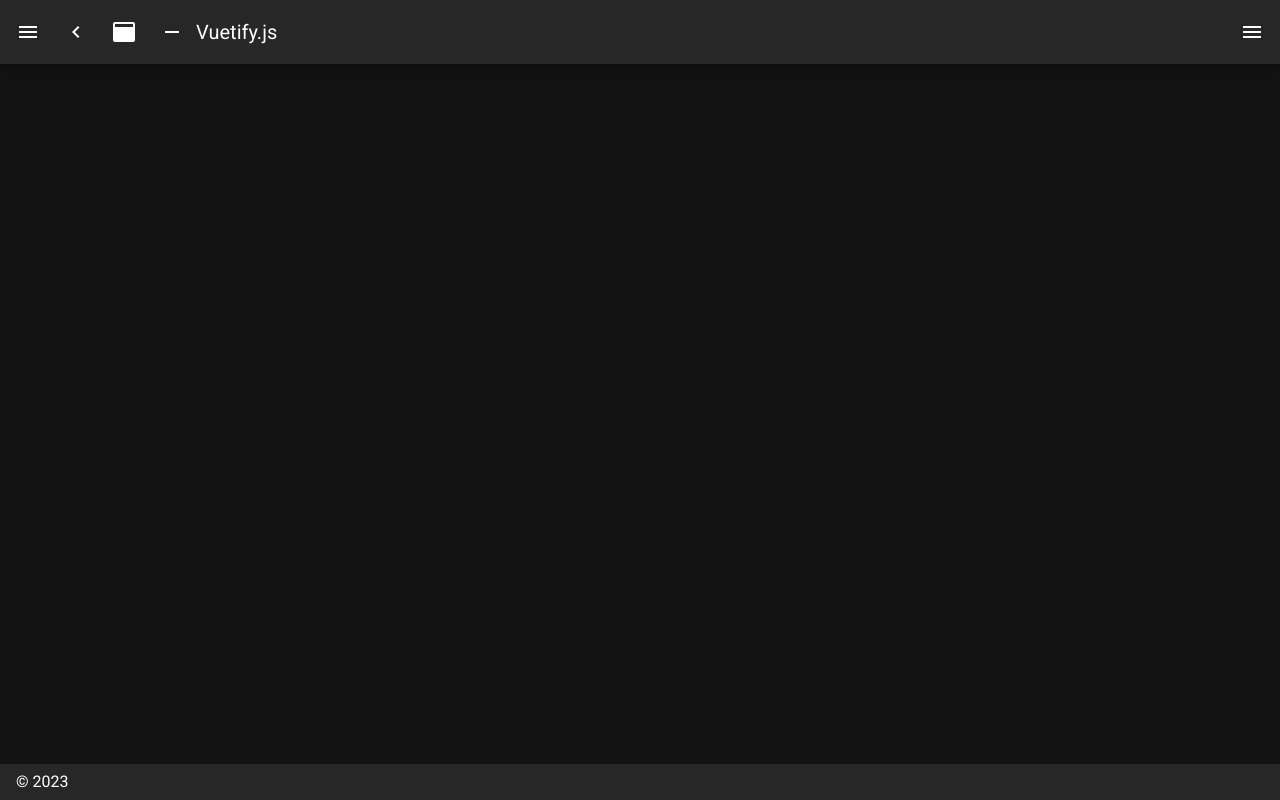
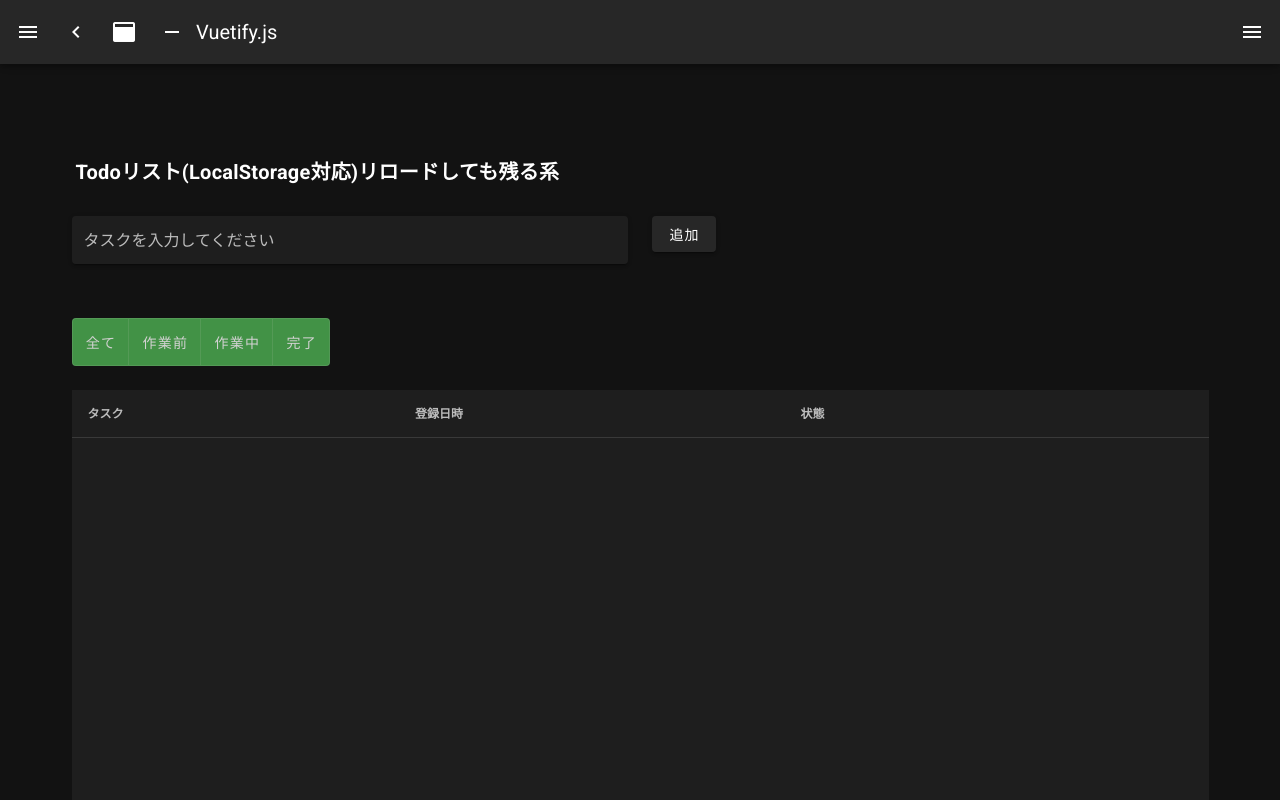
Before and after one commit to fieldhawker/nuxt_sample, a Nuxt app: page /todo2 in a window 1280 px wide. Before the commit this address had no page. Shown: the top 800 px of the page. Built offline with nearby package versions, Linux system fonts and the light colour scheme.

Commit message:
todoのLocalStrage対応版を追加

```diff
--- a/layouts/default.vue
+++ b/layouts/default.vue
@@ -126,7 +126,12 @@ export default {
           icon: 'mdi-chart-bubble',
           title: 'LocalStorageを試す',
           to: '/localstorage'
-        }
+        },
+        {
+          icon: 'mdi-chart-bubble',
+          title: 'Todoアプリ(LocalStorage対応版)',
+          to: '/todo2'
+        },
       ],
       miniVariant: false,
       right: true,
--- /dev/null
+++ b/pages/todo2/index.vue
@@ -0,0 +1,213 @@
+<!-- pages/todo2/index.vue -->
+<template>
+  <v-app>
+    <v-main mt-0 pt-0>
+      <v-card-title class="font-weight-bold"
+        >Todoリスト(LocalStorage対応)リロードしても残る系</v-card-title
+      >
+      <v-container>
+        <v-row>
+          <v-col>
+            <v-text-field
+              v-model="content"
+              name="addName"
+              label="タスクを入力してください"
+              solo
+            ></v-text-field>
+          </v-col>
+          <v-col>
+            <v-btn outlline class="normal" @click="insert">追加</v-btn>
+          </v-col>
+        </v-row>
+      </v-container>
+      <v-container>
+        <v-btn-toggle v-model="selected">
+          <v-btn
+            outlline
+            class="green"
+            :v-bind:class="{ 'is-active': !find_flg }"
+            @click="flag_reset"
+            >全て</v-btn
+          >
+          <v-btn
+            outlline
+            class="green"
+            :v-bind:class="{ 'is-active': find_flg && find_state == '作業前' }"
+            @click="find('作業前')"
+            >作業前</v-btn
+          >
+          <v-btn
+            outlline
+            class="green"
+            :v-bind:class="{ 'is-active': find_flg && find_state == '作業中' }"
+            @click="find('作業中')"
+            >作業中</v-btn
+          >
+          <v-btn
+            outlline
+            class="green"
+            :v-bind:class="{ 'is-active': find_flg && find_state == '完了' }"
+            @click="find('完了')"
+            >完了</v-btn
+          >
+        </v-btn-toggle>
+      </v-container>
+      <v-container>
+        <v-simple-table fixed-header height="500px">
+          <template #default>
+            <thead>
+              <tr>
+                <th>タスク</th>
+                <th>登録日時</th>
+                <th>状態</th>
+                <th></th>
+              </tr>
+            </thead>
+            <tbody>
+              <tr v-for="(item, index) in display_todos" :key="index">
+                <td>{{ item.content }}</td>
+                <td>{{ item.created }}</td>
+                <td>
+                  <v-btn
+                    outlline
+                    rounded
+                    class="gray"
+                    :v-bind:class="{
+                      'button--yet': item.state == '作業前',
+                      'button--progress': item.state == '作業中',
+                      'button--done': item.state == '完了',
+                    }"
+                    @click="changeState(item)"
+                    >{{ item.state }}</v-btn
+                  >
+                </td>
+                <td>
+                  <v-btn outlline rounded class="blue" @click="remove(item)"
+                    >削除</v-btn
+                  >
+                </td>
+              </tr>
+            </tbody>
+          </template>
+        </v-simple-table>
+      </v-container>
+    </v-main>
+  </v-app>
+</template>
+
+<script>
+export default {
+  data: function () {
+    return {
+      content: '',
+      find_state: '',
+      find_flg: false,
+      selected: undefined,
+      todos: [],
+      option: [
+        { id: 0, label: '作業前' },
+        { id: 1, label: '作業中' },
+        { id: 2, label: '完了' },
+      ],
+    }
+  },
+  computed: {
+    display_todos: function () {
+      if (this.find_flg) {
+        const arr = []
+        const data = this.todos
+        data.forEach((element) => {
+          if (element.state === this.find_state) {
+            arr.push(element)
+          }
+        })
+        return arr
+      } else {
+        return this.todos
+      }
+    },
+  },
+  mounted: function () {
+    if (localStorage.getItem('todos')) {
+      try {
+        this.todos = JSON.parse(localStorage.getItem('todos'))
+      } catch (e) {
+        localStorage.removeItem('todos')
+      }
+    }
+  },
+  methods: {
+    find: function (findState) {
+      this.find_state = findState
+      this.find_flg = true
+    },
+    flag_reset: function () {
+      this.find_flg = false
+    },
+
+    insert: function (obj) {
+      if (this.content !== '') {
+        const d = new Date()
+        const fmt =
+          d.getFullYear() +
+          '-' +
+          ('00' + (d.getMonth() + 1)).slice(-2) +
+          '-' +
+          ('00' + d.getDate()).slice(-2) +
+          ' ' +
+          ('00' + d.getHours()).slice(-2) +
+          ':' +
+          ('00' + d.getMinutes()).slice(-2)
+        this.todos.unshift({
+          content: this.content,
+          created: fmt,
+          state: '作業前',
+        })
+
+        this.content = ''
+        this.saveWords()
+      }
+    },
+    remove: function (obj) {
+      for (let i = 0; i < this.todos.length; i++) {
+        const ob = this.todos[i]
+        if (ob.content === obj.content && ob.created === obj.created) {
+          if (confirm('"' + ob.content + '"を削除しますか？')) {
+            this.todos.splice(i, 1)
+            this.saveWords()
+            return
+          }
+        }
+      }
+    },
+    changeState: function (obj) {
+      for (let i = 0; i < this.todos.length; i++) {
+        const ob = this.todos[i]
+        if (
+          ob.content === obj.content &&
+          ob.created === obj.created &&
+          ob.state === obj.state
+        ) {
+          let nowState
+          for (let j = 0; j < this.option.length; j++) {
+            if (this.option[j].label === ob.state) {
+              nowState = this.option[j].id
+            }
+          }
+          nowState++
+          if (nowState >= this.option.length) {
+            nowState = 0
+          }
+          obj.state = this.option[nowState].label
+          this.saveWords()
+          return
+        }
+      }
+    },
+    saveWords() {
+      const parsed = JSON.stringify(this.todos)
+      localStorage.setItem('todos', parsed)
+    },
+  },
+}
+</script>
```
